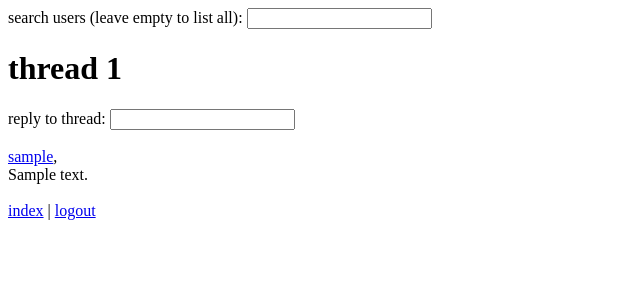
After one commit to epertt/litter, a Flask app: template templates/thread.html.j2 in a window 1280 px wide. The commit adds this page. Shown: the top 300 px of the page, without its empty margins (0-640 px from the left). Run offline with Flask 2, Linux system fonts and the light colour scheme; the template is opened without the code that fills it: most values are stand-ins (such as "Sample title", 1, 10 or a date in 2020).

Commit message:
add replying to threads also fix some minor stuff i can't exactly remember

```diff
--- a/app.py
+++ b/app.py
@@ -23,7 +23,7 @@ def index():
             "index.html.j2", threads=threads, username=username, watched=watched
         )
     else:
-        return redirect("/error/401")
+        return redirect("/login")
 
 
 # redirect to user's own page as seen by other users (for easier sharing)
@@ -104,13 +104,6 @@ def search_post():
         results=search_users(search_query),
     )
 
-
-#@app.route("/search/results", methods=["POST"])
-#def search_results(results):
-#    user_id = get_user_id()
-#    return render_template("search_results.html.j2", username=get_username(user_id), results=results)
-
-
 # threads
 @app.route("/thread/<int:id>")
 def thread(id):
@@ -121,15 +114,6 @@ def thread(id):
         username=get_username(user_id),
         thread_messages=get_thread_messages(id),
     )
-
-
-@app.route("/thread/reply", methods=["POST"])
-def thread_reply():
-    user_id = get_user_id()
-    reply = request.form["reply"]
-    #thread_id = request.form["thread_id"]
-    print(request.form)
-    return redirect("/thread/7")
 
 @app.route("/thread/post", methods=["POST"])
 def message_post():
@@ -150,6 +134,21 @@ def message_post():
     db.session.commit()
     return redirect("/")
 
+@app.route("/thread/reply", methods=["POST"])
+def thread_reply():
+    user_id = get_user_id()
+    reply = request.form["reply"]
+    thread_id = request.form["thread_id"]
+
+    sql = "INSERT INTO messages (thread_id, user_id, message) VALUES (:thread_id, :user_id, :message)"
+    db.session.execute(
+        sql, {"thread_id": thread_id, "user_id": user_id, "message": reply}
+    )
+    db.session.commit()
+
+    print(user_id, thread_id, reply)
+
+    return redirect(f"/thread/{thread_id}")
 
 # login, logout
 @app.route("/login")
@@ -239,8 +238,10 @@ def get_user_threads(user_id):
     sql = "\
         SELECT \
             U.username, \
+            M.user_id, \
             M.thread_id, \
             M.message, \
+            M.type, \
             EXTRACT(EPOCH FROM M.created_at)::INTEGER AS created_at, \
             T.id \
         FROM \
@@ -273,6 +274,7 @@ def get_watched_threads(user_id):
             u.username, \
             m.thread_id, \
             m.message, \
+            m.type, \
             EXTRACT(EPOCH FROM M.created_at)::INTEGER AS created_at, \
             w.watcher_id \
         FROM \
@@ -318,7 +320,7 @@ def get_thread_messages(thread_id):
         thread_id = :thread_id \
     ORDER BY \
        m.created_at \
-    DESC\
+    ASC\
     "
 
     result = db.session.execute(sql, {"thread_id": thread_id})
--- a/templates/base.html.j2
+++ b/templates/base.html.j2
@@ -7,7 +7,13 @@
     {% endblock %}
 </head>
 <body>
-    <div id="content">{% block content %}{% endblock %}</div>
+    <div id="content">
+        <form action="/search/post" method="POST">
+            <div>search users (leave empty to list all): <input type="text" name="search"></div>
+        </form>
+        {% block content %}
+        {% endblock %}
+    </div>
     <div id="footer">
     <br>
         {% block footer %}
--- a/templates/register.html.j2
+++ b/templates/register.html.j2
@@ -7,7 +7,7 @@
     <h1>register</h1>
     <form action="/register/post" method="POST">
         <div>username: <input type="text" name="username"></div>
-        <div>password: <input type="text" name="password"></div>
+        <div>password: <input type="password" name="password"></div>
         <div><input type="submit" value="send"></div>
     </form>
 {% endblock %}
--- /dev/null
+++ b/templates/thread.html.j2
@@ -0,0 +1,23 @@
+{% extends "base.html.j2" %}
+{% block title %}{{ username }}{% endblock %}
+{% block head %}
+    {{ super() }}
+{% endblock %}
+{% block content %}
+    {% if username %}
+        <h1>thread {{ thread_messages[0].thread_id }}</h1>
+        <form action="/thread/reply" method="POST">
+            <div>reply to thread:
+                <input type="text" name="reply" required>
+                <input type="hidden" name="thread_id" value="{{ thread_messages[0].thread_id }}" required readonly>
+            </div>
+        </form>
+        <br>
+        {% for message in thread_messages %}
+            <div><a href="/user/{{ message.user_id }}">{{ message.username }}</a>, <a href="/thread/{{ message.thread_id }}"><time datetime="{{ message.created_at }}"></time></a></div> </div>{{ message.message }}</div>
+        {% endfor %}
+    {% else %}
+        <div>you're not logged in :|</div>
+        <div>go to <a href="/login">login page</a> or <a href="/register">register</a></div>
+    {% endif %}
+{% endblock %}
--- a/templates/userpage.html.j2
+++ b/templates/userpage.html.j2
@@ -14,7 +14,10 @@
         {% endif %}
         <br>
         {% for thread in threads %}
-            <div>{{ thread.username }}, <time datetime="{{ thread.created_at }}"></time></div> </div>{{ thread.message }} </div>
+            <!--<div>{{ thread.username }}, <time datetime="{{ thread.created_at }}"></time></div> </div>{{ thread.message }}</div>-->
+            {% if thread.type == "thread"%}
+                <div><a href="/user/{{ thread.user_id }}">{{ thread.username }}</a>, <a href="/thread/{{ thread.thread_id }}"><time datetime="{{ thread.created_at }}"></time></a></div></div>{{ thread.message }}</div>
+            {% endif %}
         {% endfor %}
     {% else %}
         <div>you're not logged in :|</div>
```
Also changed, not shown: templates/index.html.j2 (+29 -10 lines).
